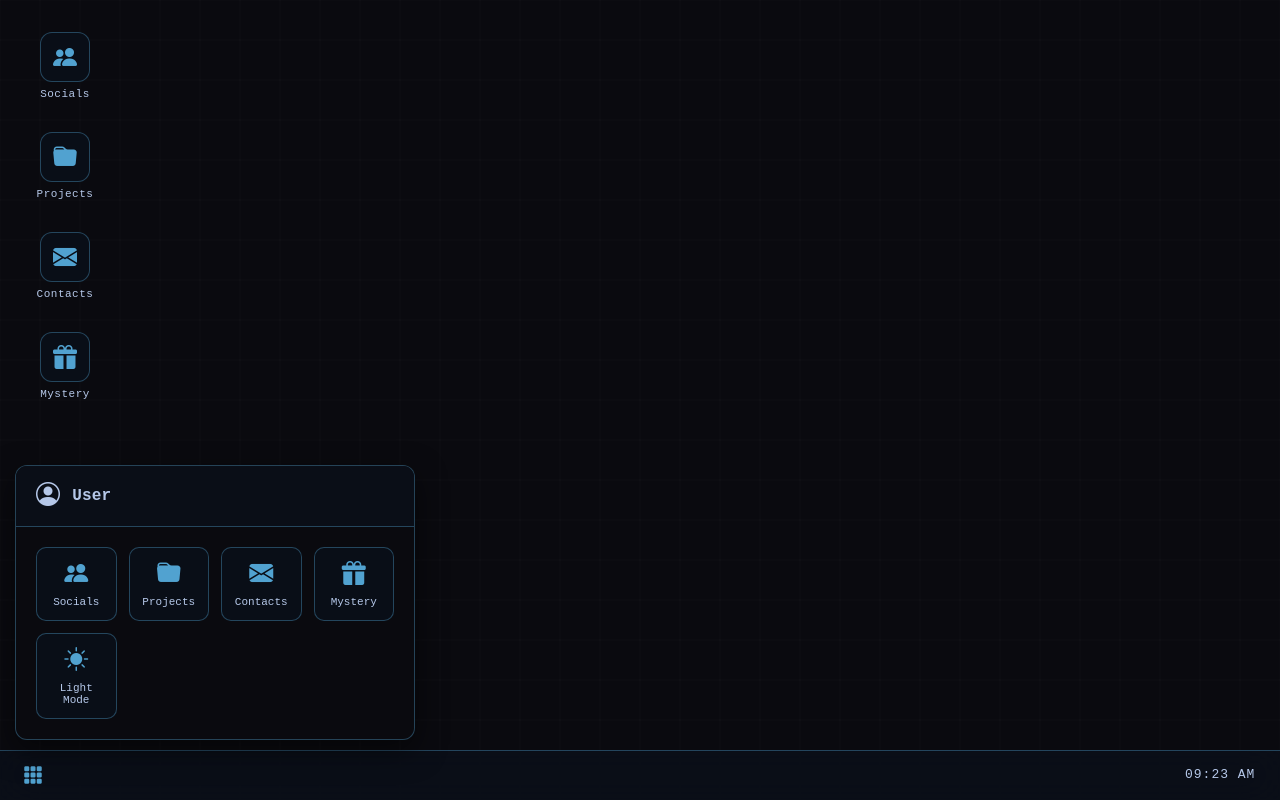
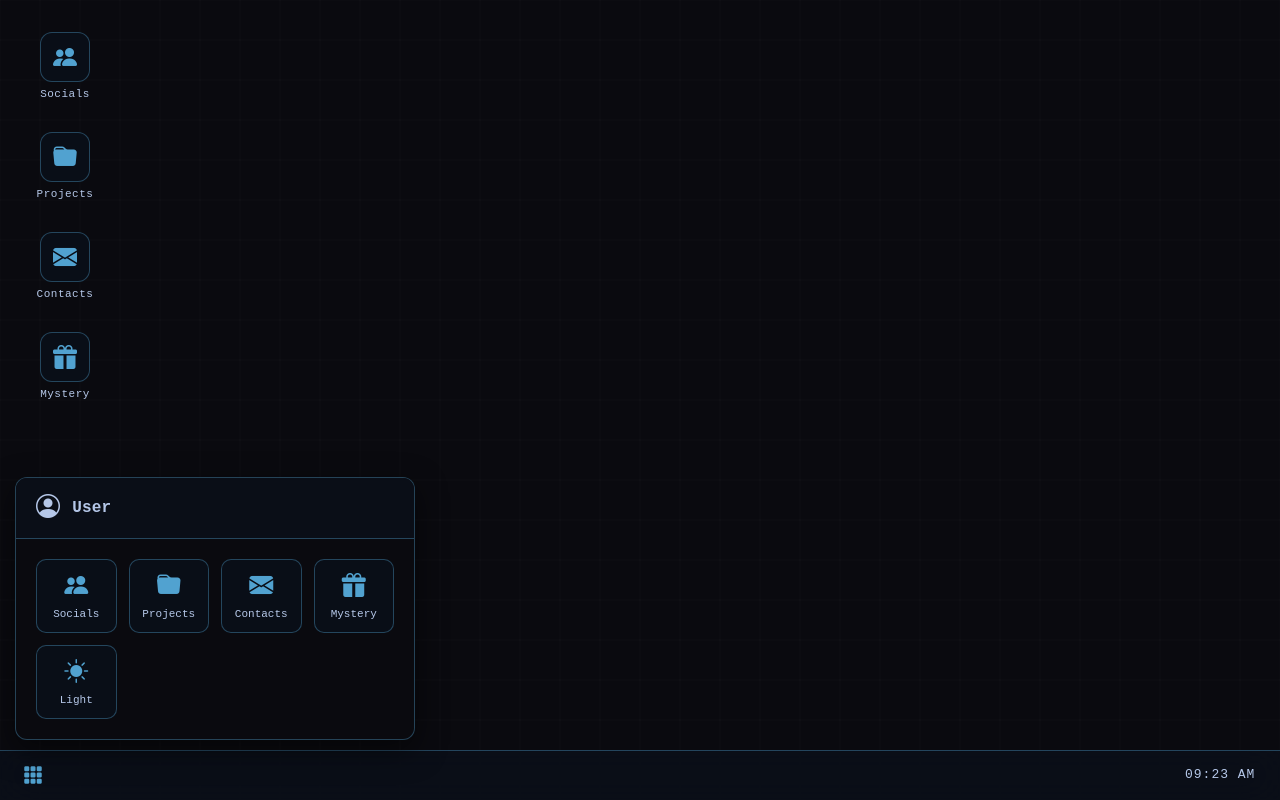
Before and after one commit to LotzBrenn/Lccbrenn, a React (Vite) app: page / in a window 1280 px wide. Both pictures are taken after a click on the button 33 px from the left and 775 px from the top of the page. Built offline with nearby package versions, Linux system fonts and the light colour scheme.

Commit message:
dev fix
keep modal open on theme change

```diff
--- a/src/pages/Base.jsx
+++ b/src/pages/Base.jsx
@@ -382,11 +382,10 @@ export default function Base() {
                             className="start-menu-item"
                             onClick={() => {
                                 toggleTheme();
-                                setStartMenuOpen(false);
                             }}
                         >
                             <i className={`bi ${theme === 'dark' ? 'bi-brightness-high-fill' : 'bi-moon-stars-fill'}`}></i>
-                            <span>{theme === 'dark' ? 'Light Mode' : 'Dark Mode'}</span>
+                            <span>{theme === 'dark' ? 'Light' : 'Dark'}</span>
                         </button>
                     </div>
                 </div>
```
